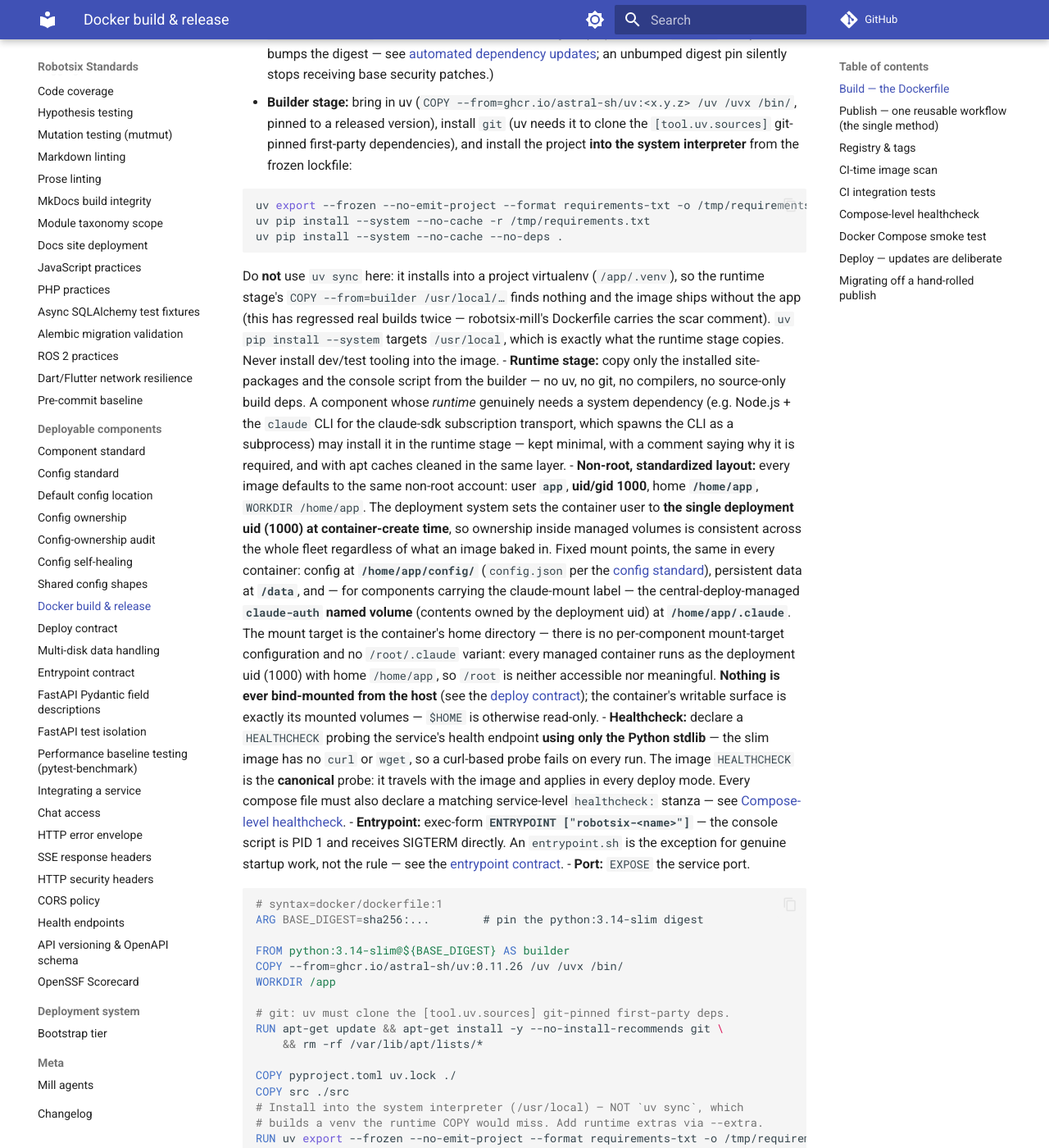
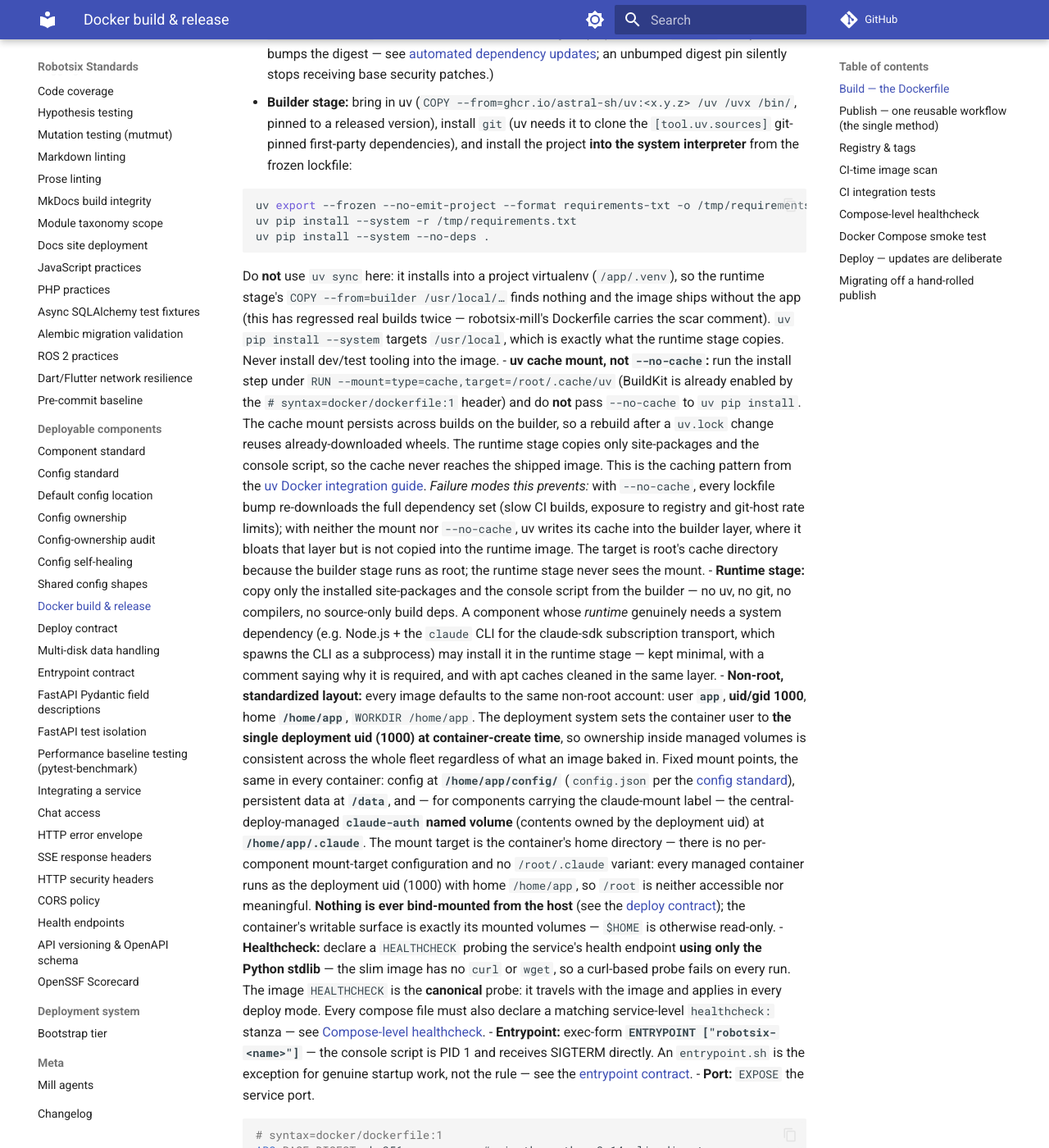
Before and after one commit to damien-robotsix/robotsix-standards, an MkDocs documentation site: the page built from docs/docker-standard.md, in a window 1280 px wide and 1400 px high, scrolled down 429 px. Shown: the whole window at 82% size. Built offline with MkDocs 1.6.1 and Material for MkDocs 9.7.7, drawn with Linux system fonts in a browser that asks for light colours; comment, search, counter and statistics services are not loaded; some of the changed text lies outside the part shown.

Commit message:
docs: Standardize: BuildKit cache mount for uv dependency install in Dockerfiles (20261024T185446Z-standardize-buildkit-cache-mount-for-uv-c8f0) (#420)
* docs: Standardize: BuildKit cache mount for uv dependency install in Dockerfiles (20261024T185446Z-standardize-buildkit-cache-mount-for-uv-c8f0)

* docs: Standardize: BuildKit cache mount for uv dependency install in Dockerfiles (20261024T185446Z-standardize-buildkit-cache-mount-for-uv-c8f0)

---------

Co-authored-by: robotsix-mill <mill@robotsix.local>

```diff
--- a/docs/docker-standard.md
+++ b/docs/docker-standard.md
@@ -35,6 +35,20 @@ A multi-stage Dockerfile that keeps build tooling out of the runtime image:
   builds twice — robotsix-mill's Dockerfile carries the scar comment).
   `uv pip install --system` targets `/usr/local`, which is exactly what the
   runtime stage copies. Never install dev/test tooling into the image.
+- **uv cache mount, not `--no-cache`:** run the install step under
+  `RUN --mount=type=cache,target=/root/.cache/uv` (BuildKit is already enabled
+  by the `# syntax=docker/dockerfile:1` header) and do **not** pass
+  `--no-cache` to `uv pip install`. The cache mount persists across builds
+  on the builder, so a rebuild after a `uv.lock` change reuses already-downloaded
+  wheels. The runtime stage copies only site-packages and the console script,
+  so the cache never reaches the shipped image. This is the caching pattern from the
+  [uv Docker integration guide](https://docs.astral.sh/uv/guides/integration/docker/#caching).
+  *Failure modes this prevents:* with `--no-cache`, every lockfile bump
+  re-downloads the full dependency set (slow CI builds, exposure to registry
+  and git-host rate limits); with neither the mount nor `--no-cache`, uv writes
+  its cache into the builder layer, where it bloats that layer but is not copied into the runtime image. The target is root's
+  cache directory because the builder stage runs as root; the runtime stage
+  never sees the mount.
 - **Runtime stage:** copy only the installed site-packages and the console
   script from the builder — no uv, no git, no compilers, no source-only build
   deps. A component whose *runtime* genuinely needs a system dependency (e.g.
@@ -88,9 +102,12 @@ COPY pyproject.toml uv.lock ./
 COPY src ./src
 # Install into the system interpreter (/usr/local) — NOT `uv sync`, which
 # builds a venv the runtime COPY would miss. Add runtime extras via --extra.
-RUN uv export --frozen --no-emit-project --format requirements-txt -o /tmp/requirements.txt \
-    && uv pip install --system --no-cache -r /tmp/requirements.txt \
-    && uv pip install --system --no-cache --no-deps . \
+# The uv cache lives in a BuildKit cache mount: kept out of the image layers,
+# but reused across rebuilds. So no --no-cache.
+RUN --mount=type=cache,target=/root/.cache/uv \
+    uv export --frozen --no-emit-project --format requirements-txt -o /tmp/requirements.txt \
+    && uv pip install --system -r /tmp/requirements.txt \
+    && uv pip install --system --no-deps . \
     && rm -f /tmp/requirements.txt
 
 FROM python:3.14-slim@${BASE_DIGEST} AS production
```
Also changed, not shown: other parts of docs/docker-standard.md (+2 -2 lines).
